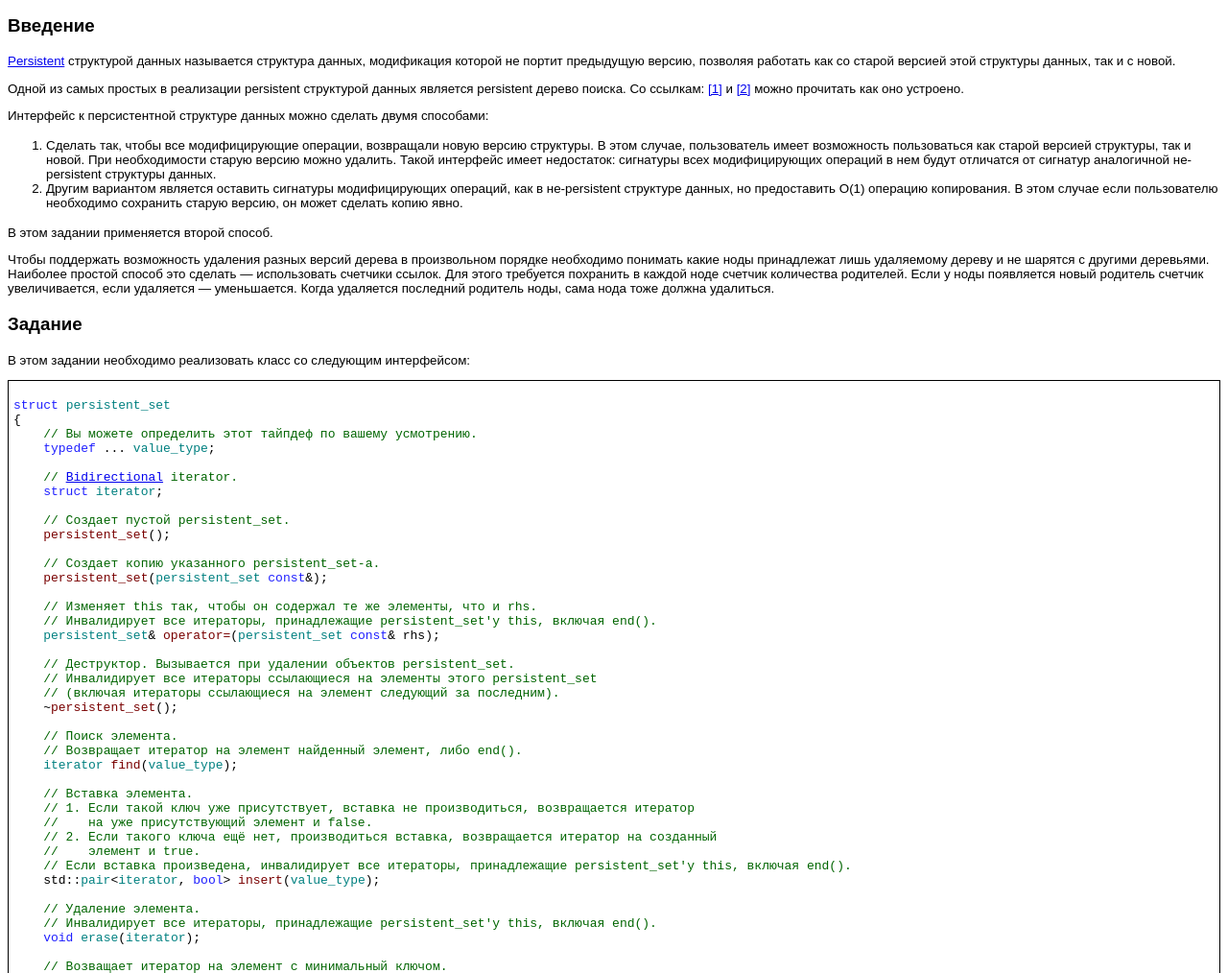
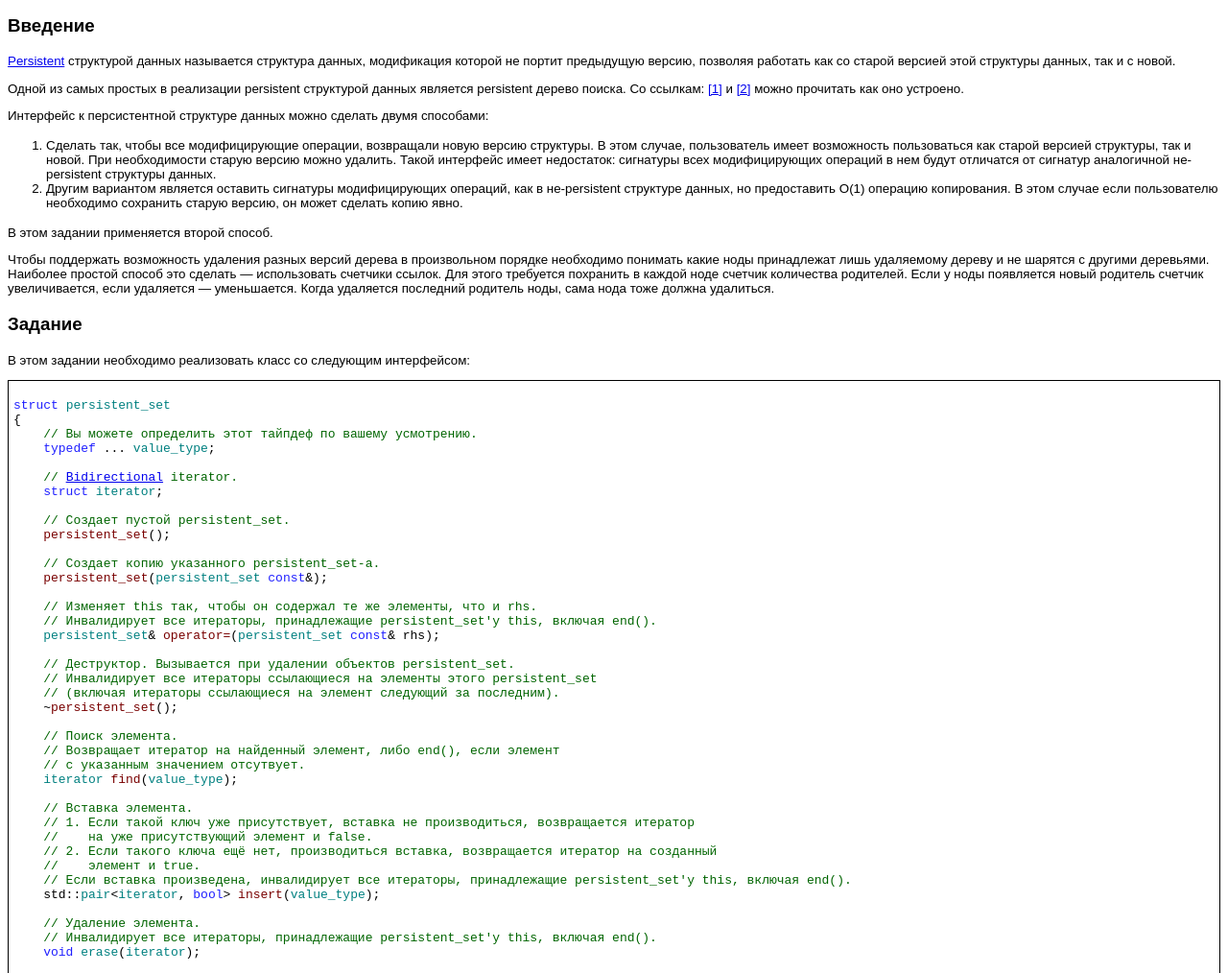
Before and after one commit to sorokin/cpp-course, a plain HTML site: page persistent-set.html in a window 1280 px wide. Shown: the part 86-1100 px from the top of the page at 96% size. Drawn offline with Linux system fonts and the light colour scheme.

Commit message:
clarify wording for persistent_set::find

```diff
--- a/persistent-set.html
+++ b/persistent-set.html
@@ -103,7 +103,8 @@
     ~<span class="var">persistent_set</span>();
 
     <span class="comment">// Поиск элемента.</span>
-    <span class="comment">// Возвращает итератор на элемент найденный элемент, либо end().</span>
+    <span class="comment">// Возвращает итератор на найденный элемент, либо end(), если элемент</span>
+    <span class="comment">// с указанным значением отсутвует.</span>
     <span class="type">iterator</span> <span class="var">find</span>(<span class="type">value_type</span>);
 
     <span class="comment">// Вставка элемента.</span>
```
